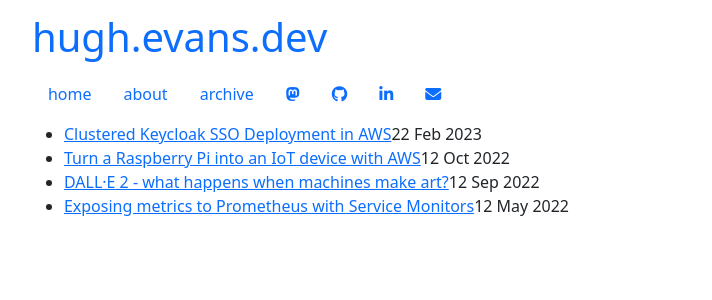
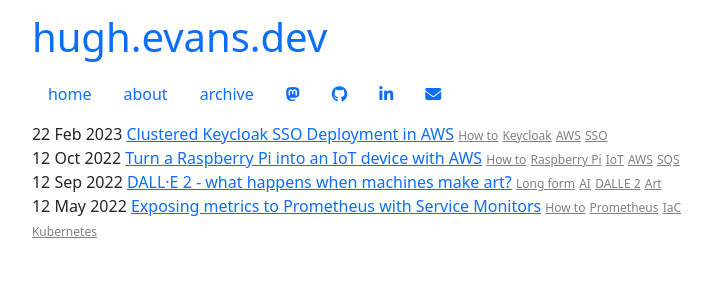
Before and after one commit to hevansDev/portfolio-website, a Jekyll site: the page built from archive.html, in a window 1280 px wide. Shown: the top 300 px of the page, without its empty margins (254-966 px from the left). Built offline with Jekyll 4.4.1, drawn with Linux system fonts in a browser that asks for light colours; nearby versions of some CDN libraries.

Commit message:
feat(archive): Updated arhcive page to include tags

```diff
--- a/_posts/2022-05-12-exposing-metrics-to-prometheus.md
+++ b/_posts/2022-05-12-exposing-metrics-to-prometheus.md
@@ -1,5 +1,6 @@
 ---
 title: Exposing metrics to Prometheus with Service Monitors
+tags: [How to, Prometheus, IaC, Kubernetes]
 canonicalurl: https://medium.com/daemon-engineering/exposing-metrics-to-prometheus-with-service-monitors-326f38b2daf1
 ---
 
--- a/_posts/2022-09-12-dall-e-2-what-happens-when-mac.md
+++ b/_posts/2022-09-12-dall-e-2-what-happens-when-mac.md
@@ -1,5 +1,6 @@
 ---
 title: DALL·E 2 - what happens when machines make art?
+tags: [Long form, AI, DALLE 2, Art]
 canonicalurl: https://medium.com/daemon-engineering/dall-e-2-what-happens-when-machines-make-art-ebd94b3f028b
 ---
 
--- a/_posts/2022-10-12-turn-a-raspberry-pi-into-an-io.md
+++ b/_posts/2022-10-12-turn-a-raspberry-pi-into-an-io.md
@@ -1,5 +1,6 @@
 ---
 title: Turn a Raspberry Pi into an IoT device with AWS
+tags: [How to, Raspberry Pi, IoT, AWS, SQS]
 canonicalurl: https://medium.com/daemon-engineering/turn-a-raspberry-pi-into-an-iot-device-with-aws-c82b03902d7a
 ---
 
--- a/_posts/2023-02-22-clustered-keycloak-deployment-in-aws.md
+++ b/_posts/2023-02-22-clustered-keycloak-deployment-in-aws.md
@@ -1,5 +1,6 @@
 ---
 title: Clustered Keycloak SSO Deployment in AWS
+tags: [How to, Keycloak, AWS, SSO]
 canonicalurl: https://www.dae.mn/insights/clustered-keycloak-sso-deployment-in-aws
 ---
 
--- /dev/null
+++ b/_sass/post-tag.scss
@@ -0,0 +1,6 @@
+.tag {
+    display: inline;
+    color: grey;
+    font-size: 12px;
+    text-decoration: underline;
+}
--- a/archive.html
+++ b/archive.html
@@ -3,8 +3,11 @@
 layout: default
 ---
 
-<ul>
 {% for post in site.posts %}
-    <li><a href="{{ post.url }}">{{ post.title }}</a>{{ post.date | date_to_string }}</li>
+    <div>
+        {{ post.date | date_to_string }} <a href="{{ post.url }}">{{ post.title }}</a>
+        {% for tag in post.tags %}
+            <div class="tag">{{ tag }}</div>
+        {% endfor %}
+    </div>
 {% endfor %}
-</ul>
--- a/assets/css/styles.scss
+++ b/assets/css/styles.scss
@@ -3,3 +3,4 @@
 @import "image-grid";
 @import "code-block";
 @import "page-body";
+@import "post-tag";
```
